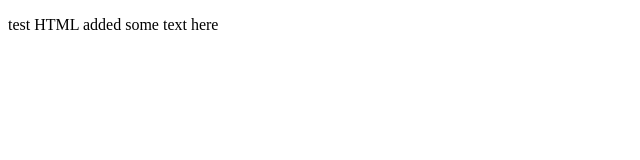
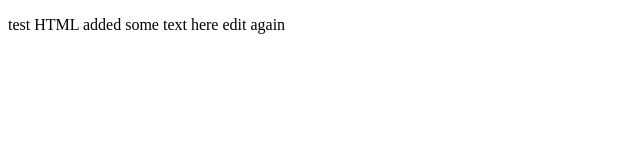
Before and after one commit to johnivanhular/test, a plain HTML site: page index.html in a window 1280 px wide. Shown: the full height of the page, 0-640 px from the left. Drawn offline with Linux system fonts and the light colour scheme.

Commit message:
Updated index.html
I added new text

```diff
--- a/index.html
+++ b/index.html
@@ -6,6 +6,6 @@
     <title>Document</title>
   </head>
   <body>
-    <p>test HTML added some text here</p>
+    <p>test HTML added some text here edit again</p>
   </body>
 </html>
```
